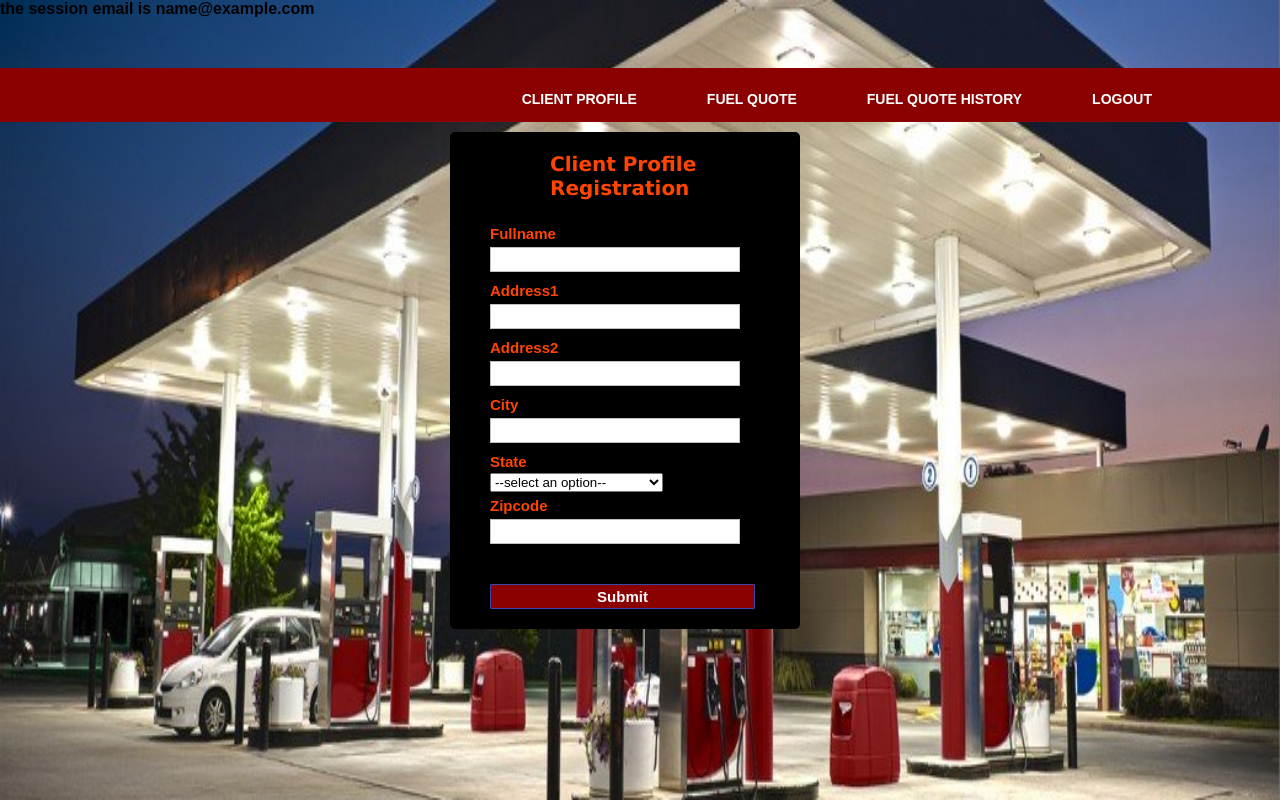
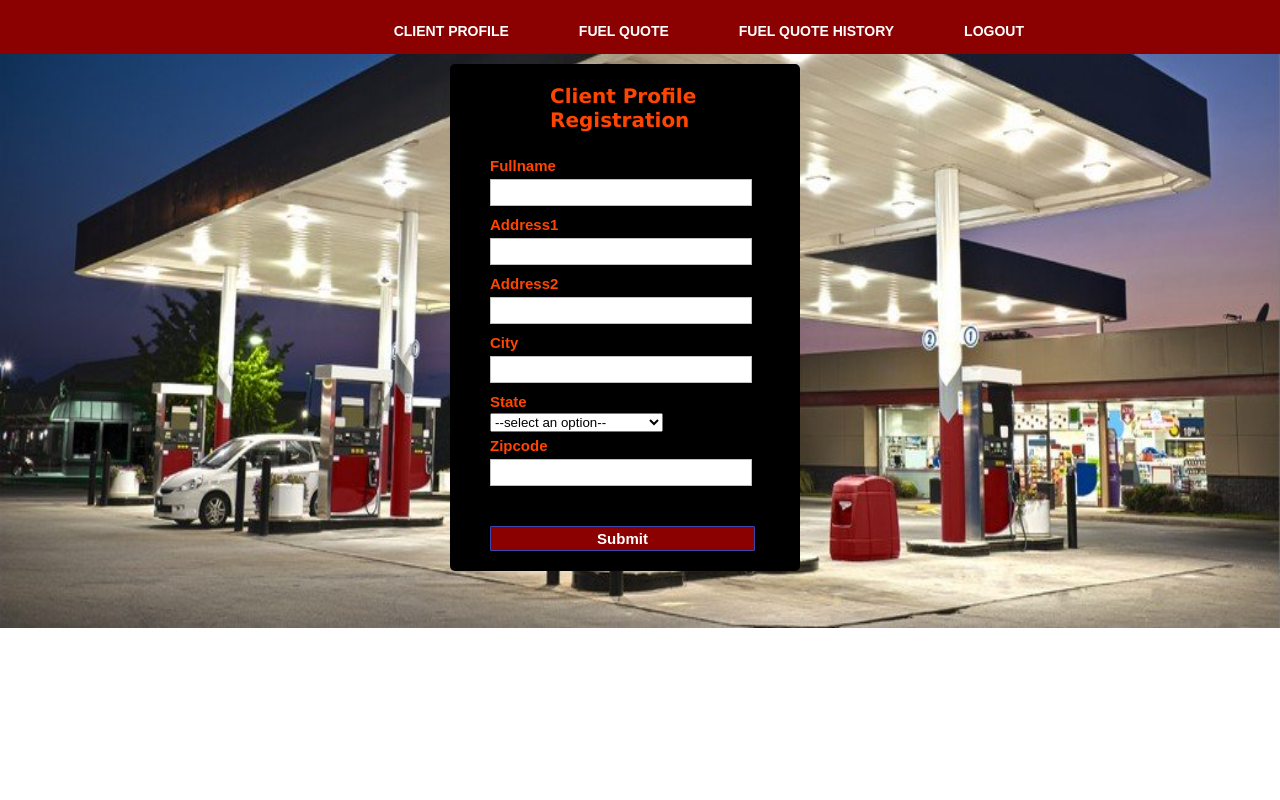
Before and after one commit to sravs1/Fuel_Quote_Prediction, a PHP site: page /profile_test.php in a window 1280 px wide. Run offline with PHP 8.4, Linux system fonts and the light colour scheme; the visitor is signed in with stand-in values (Sample User, id 1).

Commit message:
Add files via upload

```diff
--- a/profile_server.php
+++ b/profile_server.php
@@ -19,12 +19,12 @@ $db = mysqli_connect('localhost', 'root', '', 'test');
 
 if(!isset($_SESSION['email'])){
 $_SESSION['email']="";
-echo "entering in the new loop";
+//echo "entering in the new loop";
 } //if user is undefined set it to default (blank)
 if($_SESSION["email"]=="")header('Location: login.php'); //if user is default (blank) redirect to login page
 
-echo "the session email is ";
-echo $_SESSION['email'];
+//echo "the session email is ";
+//echo $_SESSION['email'];
 $error=false;
 // REGISTER USER
 
@@ -36,39 +36,39 @@ $error=false;
   if(strlen($fullname)>50|| $fullname==''){
   //  print("entering in fullname length");
       $error=true;
-      array_push($fullname_error,"Name length should be less than 50");
+      array_push($fullname_error,"Provide Name with length less than 50");
   }
   $address1 = mysqli_real_escape_string($db, $_POST['address1']);
   if(strlen($address1)>100 || $address1==''){
     $error=true;
-      array_push($address1_error,"Name length should be less than 100");
+      array_push($address1_error,"Provide Address with length less than 100");
   }
   $address2 = mysqli_real_escape_string($db, $_POST['address2']);
   if(strlen($address2)>100){
     $error=true;
-      array_push($address2_error,"Length should be less than 100");
+      array_push($address2_error,"Address Length should be less than 100");
   }
   $city = mysqli_real_escape_string($db, $_POST['city']);
   if(strlen($city)>100 || $city==''){
     $error=true;
-      array_push($city_error,'Length should be less than 100');
+      array_push($city_error,'Provide city with length less than 100');
   }
   $state = mysqli_real_escape_string($db, $_POST['state']);
   if($state==''){
     $error=true;
-      array_push($state_error,'Length should be 2');
+      array_push($state_error,'Provide state with Length should be 2');
   }
   //array_push($state_error,"state is");
   //array_push($state_error,$state);
   $zipcode = mysqli_real_escape_string($db, $_POST['zipcode']);
   if(strlen($zipcode)>100 || $zipcode=='' || strlen($zipcode<5)){
     $error=true;
-      array_push($zipcode_error,"Length should be between 6 and 10");
+      array_push($zipcode_error,"Provide zipcode Length should be between 6 and 10");
   }
 
 
-echo "the error value after all these is ";
-echo $error;
+//echo "the error value after all these is ";
+//echo $error;
 
   //  echo "entereing here";
   $email=null;
@@ -82,18 +82,20 @@ echo $error;
   }
 
 if($error==false){
-  echo "the new email is ";
-  echo $email;
+//  echo "the new email is ";
+//  echo $email;
        if($db->connect_error){
          echo "connection error";
          die("Connection failed: ".$db->connect_error);
        }
        $sql="UPDATE clientprofile SET FULLNAME='".$_POST["fullname"]."' WHERE email='$email'";
+/*
        if ($db->query($sql) === TRUE) {
            echo "updated the row successfully";
        } else {
            echo "Error updating the  table: " . $db->error;
        }
+       */
        $sql="UPDATE clientprofile SET ADDRESS1='".$_POST["address1"]."' WHERE email='$email'";
        $db->query($sql);
        $sql="UPDATE clientprofile SET ADDRESS2='".$_POST["address2"]."' WHERE email='$email'";
--- a/profile_test.php
+++ b/profile_test.php
@@ -14,8 +14,8 @@
 	        <ul>
 						<li><a href="profile_test.php">Client Profile</a></li>
 	          <li><a href="FUELQUOTE.php">Fuel Quote</a></li>
-	          <li><a href="#">Fuel Quote History</a></li>
-						<li><a href="#">Logout</a></li>
+	          <li><a href="quotehistory.php">Fuel Quote History</a></li>
+						<li><a href="logout.php">Logout</a></li>
 	        </ul>
 	      </nav>
 	    </div>
@@ -24,7 +24,7 @@
 		<h1 class="label">Client Profile Registration</h1>
 		<form class="profile_form" method="post" name="form" onsubmit="return validated()">
 			<div class="font">Fullname</div>
-			<input autocomplete="off" type="text" name="fullname" >
+			<input autocomplete="off" type="text" name="fullname" value="<?php if (isset($_POST['fullname'])) echo ($fullname); ?>" >
 			<?php  if (count($fullname_error) > 0) : ?>
 			  <div class="error">
 			  	<?php foreach ($fullname_error as $error) : ?>
@@ -33,16 +33,16 @@
 			  </div>
 			<?php  endif ?>
       <div class="font">Address1</div>
-			<input autocomplete="off" type="text" name="address1" >
+			<input autocomplete="off" type="text" name="address1" value="<?php if (isset($_POST['address1'])) echo ($address1); ?>" >
 			<?php  if (count($address1_error) > 0) : ?>
 				<div class="error">
 					<?php foreach ($address1_error as $error) : ?>
-						<p><font color="orange" size="1	px"><?php echo $error ?></font></p>
+						<p><font color="orange"><?php echo $error ?></font></p>
 					<?php endforeach ?>
 				</div>
 			<?php  endif ?>
       <div class="font">Address2</div>
-			<input autocomplete="off" type="text" name="address2">
+			<input autocomplete="off" type="text" name="address2" value="<?php if (isset($_POST['address2'])) echo ($address2); ?>">
 			<?php  if (count($address2_error) > 0) : ?>
 				<div class="error">
 					<?php foreach ($address2_error as $error) : ?>
@@ -51,7 +51,7 @@
 				</div>
 			<?php  endif ?>
       <div class="font">City</div>
-			<input autocomplete="off" type="text" name="city">
+			<input autocomplete="off" type="text" name="city" value="<?php if (isset($_POST['city'])) echo ($city); ?>">
 			<?php  if (count($city_error) > 0) : ?>
 				<div class="error">
 					<?php foreach ($city_error as $error) : ?>
@@ -121,8 +121,8 @@
 		<?php endforeach ?>
 	</div>
 <?php  endif ?>
-      <div class="font">Zipcode</div>
-      <input autocomplete="off" type="text" name="zipcode">
+      <div class="font" >Zipcode</div>
+      <input autocomplete="off" type="number" name="zipcode" value="<?php if (isset($_POST['zipcode'])) echo ($zipcode); ?>">
 			<?php  if (count($zipcode_error) > 0) : ?>
 				<div class="error">
 					<?php foreach ($zipcode_error as $error) : ?>
--- a/signup_server.php
+++ b/signup_server.php
@@ -40,9 +40,13 @@ if(strlen($password)<6){
   	$password1 = md5($password);//encrypt the password before saving in the database
   	$query = "INSERT INTO users_data (email, password)
   			  VALUES('$email', '$password')";
+    $query1 = "INSERT INTO clientprofile(email) VALUES('$email')";
+  //  $query2 = "INSERT INTO quote_details(email) VALUES('$email')";
   	mysqli_query($db, $query);
   	$_SESSION['email'] = $email;
   	$_SESSION['success'] = "You are now logged in";
+    mysqli_query($db,$query1);
+    //mysqli_query($db,$query2);
     header('location: login.php');
   }
 }
```
Also changed, not shown: QUOTESERVER.php (+37 -10 lines), quote.js (+22 -1 lines), server.php (+6 -3 lines).
